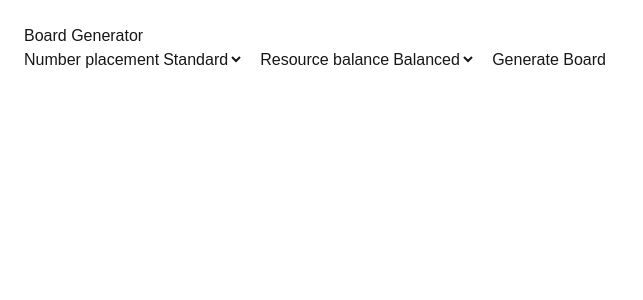
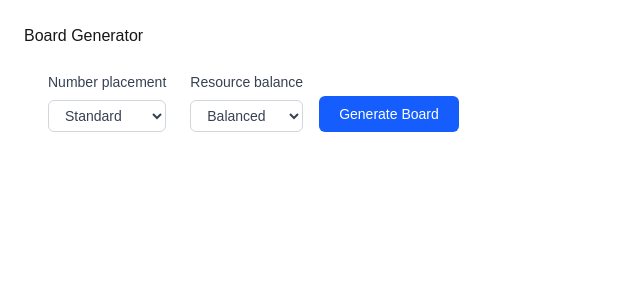
Before and after one commit to pabloyanezb/catan, a Next.js app: page / in a window 1280 px wide. Shown: the top 300 px of the page, without its empty margins (0-643 px from the left). Built offline with nearby package versions, Linux system fonts and the light colour scheme; what honeycomb-grid would draw is missing.

Commit message:
feat: add SettingsPanel component for customizable board settings

```diff
--- a/src/components/BoardClient.tsx
+++ b/src/components/BoardClient.tsx
@@ -5,85 +5,33 @@ import { generateBoard } from "@/engine/generator";
 import { MathRandomRNG } from "@/engine/rng";
 import { BoardSettings } from "@/engine/types";
 import BoardView from "./BoardView";
+import SettingsPanel from "./SettingsPanel";
 
 export default function BoardClient() {
+  const [settings, setSettings] = useState<BoardSettings>({
+    numberPlacement: "standard",
+    resourceBalance: "balanced",
+  });
 
-const [settings, setSettings] = useState<BoardSettings>({
-  numberPlacement: "standard",
-  resourceBalance: "balanced",
-});
-
-  const [board, setBoard] =
-    useState<ReturnType<typeof generateBoard> | null>(null);
+  const [board, setBoard] = useState<ReturnType<typeof generateBoard> | null>(null);
 
   function handleGenerate() {
     const rng = new MathRandomRNG();
-
-    const newBoard = generateBoard(rng, settings);
-
-    setBoard(newBoard);
-  }
-
-  function updateSetting<K extends keyof BoardSettings>(
-    key: K,
-    value: BoardSettings[K]
-  ) {
-    setSettings((prev) => ({
-      ...prev,
-      [key]: value,
-    }));
+    setBoard(generateBoard(rng, settings));
   }
 
   return (
-    <div>
-
-      {/* SETTINGS */}
-
-      <div style={{
-        display: "flex",
-        gap: 16,
-        marginBottom: 16,
-        alignItems: "center"
-      }}>
-
-        {/* NUMBER PLACEMENT */}
-
-        <label>
-          Number placement
-          <select
-            value={settings.numberPlacement}
-            onChange={(e) =>
-              updateSetting("numberPlacement", e.target.value as BoardSettings["numberPlacement"])
-            }
-          >
-            <option value="standard">Standard</option>
-            <option value="random">Random</option>
-          </select>
-        </label>
-
-        {/* RESOURCE BALANCE */}
-
-        <label>
-          Resource balance
-          <select
-            value={settings.resourceBalance}
-            onChange={(e) =>
-              updateSetting("resourceBalance", e.target.value as BoardSettings["resourceBalance"])
-            }
-          >
-            <option value="balanced">Balanced</option>
-            <option value="random">Random</option>
-          </select>
-        </label>
-
-        <button onClick={handleGenerate}>
+    <div className="p-6">
+      <div className="flex items-end gap-4">
+        <SettingsPanel settings={settings} onChange={setSettings} />
+        <button
+          onClick={handleGenerate}
+          className="mb-6 px-5 py-2 bg-blue-600 text-white text-sm font-medium rounded-md hover:bg-blue-700 transition-colors"
+        >
           Generate Board
         </button>
-
       </div>
-
       {board && <BoardView board={board} />}
-
     </div>
   );
 }
--- /dev/null
+++ b/src/components/SettingsPanel.tsx
@@ -0,0 +1,46 @@
+"use client";
+
+import { BoardSettings, NumberPlacementMode, ResourceBalanceMode } from "@/engine/types";
+
+interface Props {
+  settings: BoardSettings;
+  onChange: (settings: BoardSettings) => void;
+}
+
+export default function SettingsPanel({ settings, onChange }: Props) {
+  function update<K extends keyof BoardSettings>(key: K, value: BoardSettings[K]) {
+    onChange({ ...settings, [key]: value });
+  }
+
+  return (
+    <div className="flex items-center gap-6 mb-6">
+
+      {/* NUMBER PLACEMENT */}
+      <label className="flex flex-col gap-1 text-sm font-medium text-gray-700">
+        Number placement
+        <select
+          value={settings.numberPlacement}
+          onChange={(e) => update("numberPlacement", e.target.value as NumberPlacementMode)}
+          className="mt-1 px-3 py-1.5 border border-gray-300 rounded-md text-sm bg-white focus:outline-none focus:ring-2 focus:ring-blue-500"
+        >
+          <option value="standard">Standard</option>
+          <option value="random">Random</option>
+        </select>
+      </label>
+
+      {/* RESOURCE BALANCE */}
+      <label className="flex flex-col gap-1 text-sm font-medium text-gray-700">
+        Resource balance
+        <select
+          value={settings.resourceBalance}
+          onChange={(e) => update("resourceBalance", e.target.value as ResourceBalanceMode)}
+          className="mt-1 px-3 py-1.5 border border-gray-300 rounded-md text-sm bg-white focus:outline-none focus:ring-2 focus:ring-blue-500"
+        >
+          <option value="balanced">Balanced</option>
+          <option value="random">Random</option>
+        </select>
+      </label>
+
+    </div>
+  );
+}
```
